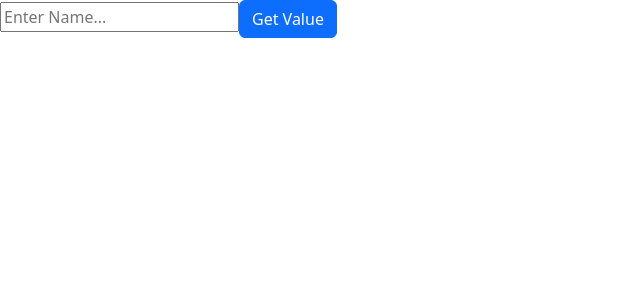
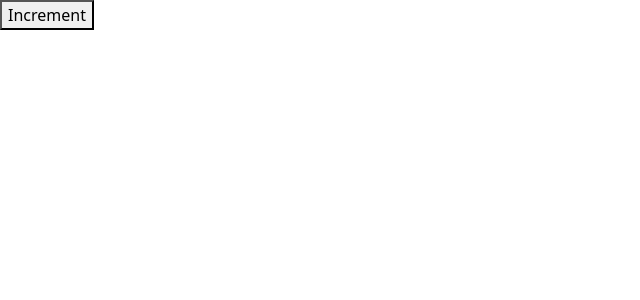
Before and after one commit to balili-melchorjr-developer/react-todo-list, a React (Vite) app: page / in a window 1280 px wide. Shown: the top 300 px of the page, without its empty margins (0-640 px from the left). Built offline with nearby package versions, Linux system fonts and the light colour scheme.

Commit message:
React Hooks - useEffect

```diff
--- a/src/App.jsx
+++ b/src/App.jsx
@@ -1,20 +1,17 @@
-import { useRef } from "react"
+import { useEffect, useState } from "react"
 
 function App() {
+  const [count, setCount] = useState(0)
+  useEffect(() => {
+    console.log("Count updated")
+  }, [])
 
-  const inputRef = useRef()
-
-  const handleGetValue = () => {
-    const value = inputRef.current.value
-    console.log(value)
+  const handleIncrement = () => {
+    setCount((prevState) => prevState + 1)
   }
-
-
-
   return (
     <>
-      <input ref={inputRef} type="firstName" placeholder="Enter Name..." />
-      <button className="btn btn-primary" onClick={handleGetValue}>Get Value</button>
+      <button onClick={handleIncrement}>Increment</button>
     </>
   )
 }
```
